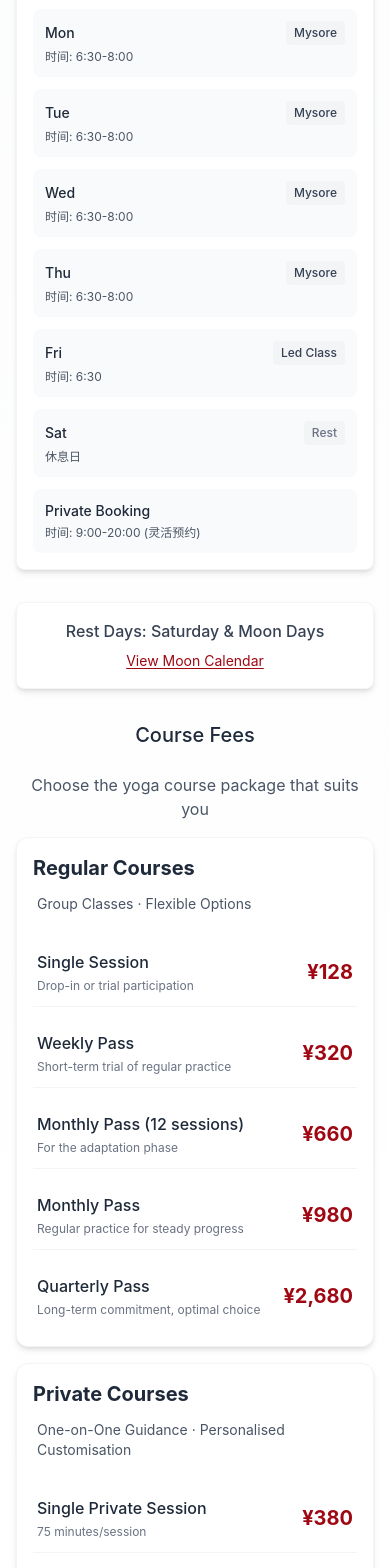
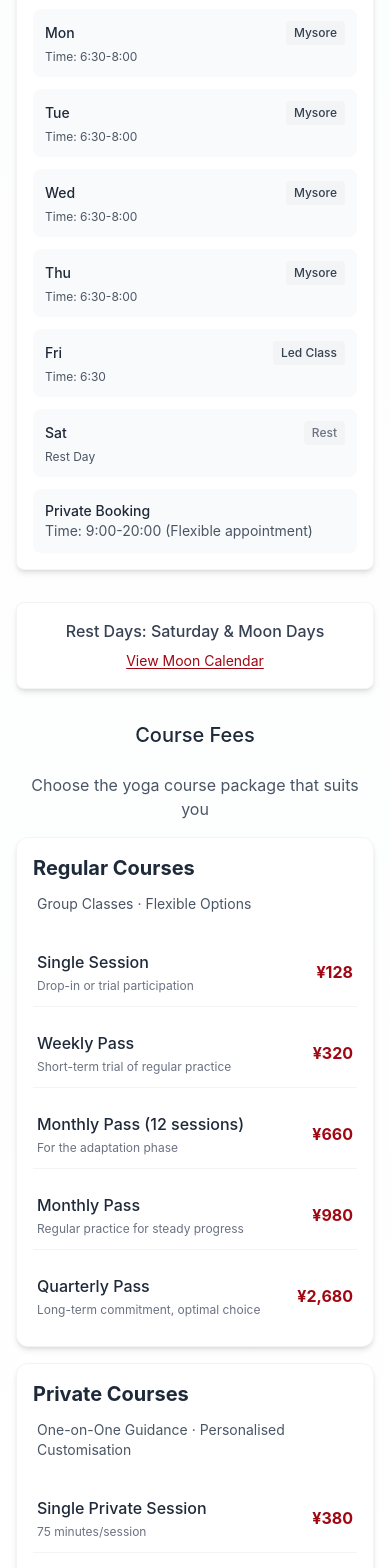
Before and after one commit to ericlau85/xbyoga, a Next.js app: page /courses/ashtanga in a window 390 px wide. Shown: the part 2900-4468 px from the top of the page. Built offline with nearby package versions, Linux system fonts and the light colour scheme.

Commit message:
修复：1.移动端英文版课程表时间显示 2.统一价格数字字号为text-base

```diff
--- a/app/courses/ashtanga/page.tsx
+++ b/app/courses/ashtanga/page.tsx
@@ -325,9 +325,9 @@ export default function AshtangaPage() {
                           {classType.replace('*', '')}
                         </div>
                       </div>
-                      <div className="mt-1 text-xs text-gray-600">
-                        {timeText !== '-' ? `时间: ${timeText}` : '休息日'}
-                      </div>
+                          <div className="mt-1 text-xs text-gray-600">
+                            {timeText !== '-' ? `${language === 'zh' ? '时间: ' : 'Time: '}${timeText}` : language === 'zh' ? '休息日' : 'Rest Day'}
+                          </div>
                     </div>
                   );
                 })}
@@ -337,9 +337,9 @@ export default function AshtangaPage() {
                   <div className="font-medium text-gray-800 text-sm">
                     {language === 'zh' ? '私教预约' : 'Private Booking'}
                   </div>
-                  <div className="mt-1 text-xs text-gray-600">
-                    时间: 9:00-20:00 (灵活预约)
-                  </div>
+          <div className="text-sm text-gray-600">
+            {language === 'zh' ? '时间: ' : 'Time: '}9:00-20:00 {language === 'zh' ? '(灵活预约)' : '(Flexible appointment)'}
+          </div>
                 </div>
               </div>
             </div>
@@ -395,7 +395,7 @@ export default function AshtangaPage() {
                           {price.description}
                         </div>
                       </div>
-                      <div className="text-xl md:text-xl font-bold text-red-800 whitespace-nowrap">
+                      <div className="text-base md:text-lg font-bold text-red-800 whitespace-nowrap">
                         {price.price}
                       </div>
                     </div>
@@ -428,7 +428,7 @@ export default function AshtangaPage() {
                           {price.description}
                         </div>
                       </div>
-                      <div className="text-xl md:text-xl font-bold text-red-800 whitespace-nowrap">
+                      <div className="text-base md:text-lg font-bold text-red-800 whitespace-nowrap">
                         {price.price}
                       </div>
                     </div>
```
